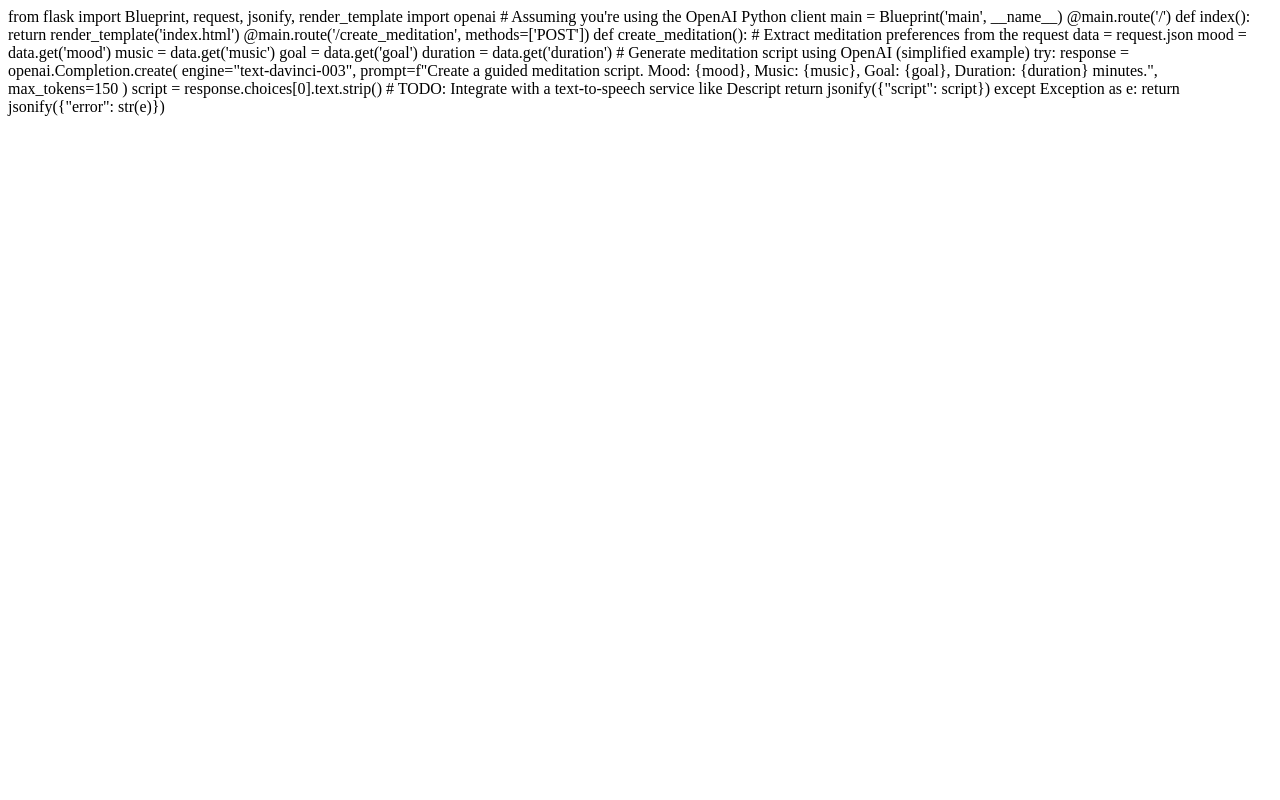
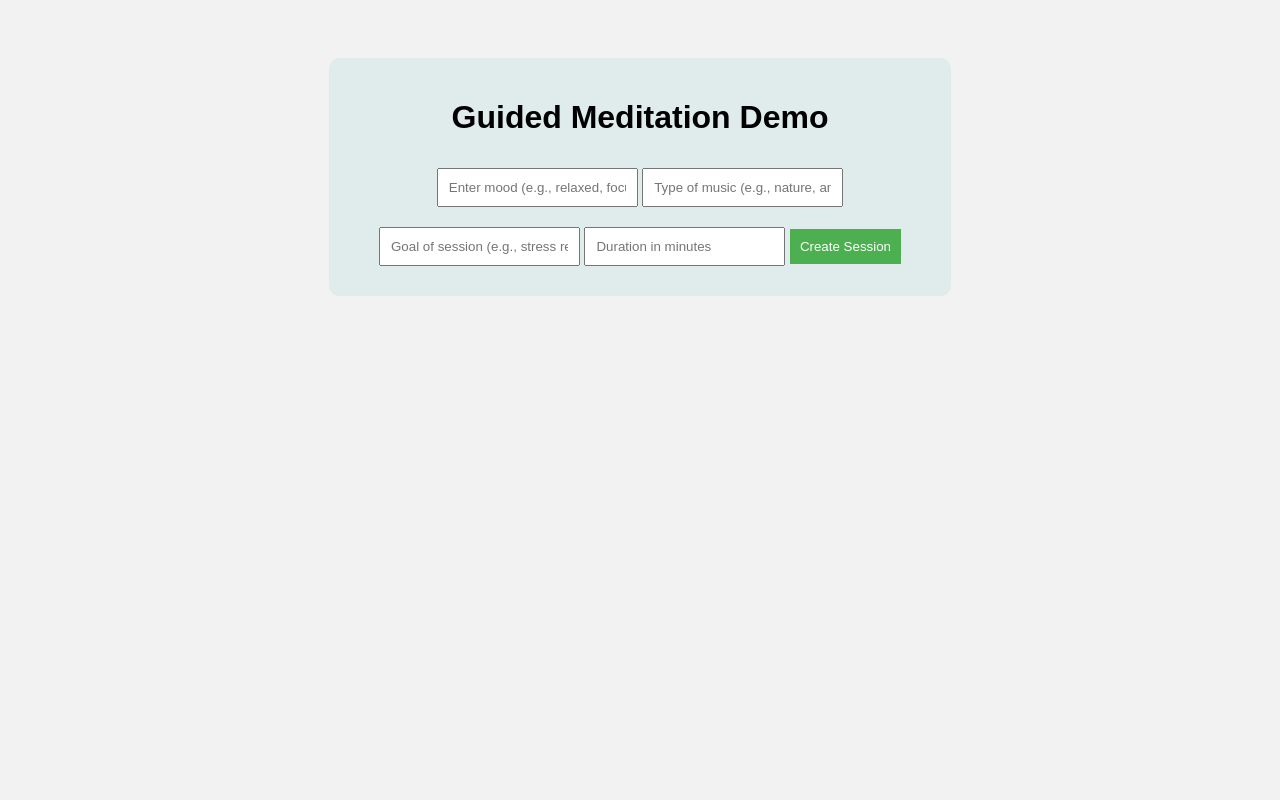
Before and after one commit to jgsavage98/chatbot-demo, a Flask app: page / in a window 1280 px wide. Run offline with Flask 2, Linux system fonts and the light colour scheme.

Commit message:
Update index.html

```diff
--- a/app/templates/index.html
+++ b/app/templates/index.html
@@ -1,32 +1,20 @@
-from flask import Blueprint, request, jsonify, render_template
-import openai  # Assuming you're using the OpenAI Python client
-
-main = Blueprint('main', __name__)
-
-@main.route('/')
-def index():
-    return render_template('index.html')
-
-@main.route('/create_meditation', methods=['POST'])
-def create_meditation():
-    # Extract meditation preferences from the request
-    data = request.json
-    mood = data.get('mood')
-    music = data.get('music')
-    goal = data.get('goal')
-    duration = data.get('duration')
-
-    # Generate meditation script using OpenAI (simplified example)
-    try:
-        response = openai.Completion.create(
-            engine="text-davinci-003",
-            prompt=f"Create a guided meditation script. Mood: {mood}, Music: {music}, Goal: {goal}, Duration: {duration} minutes.",
-            max_tokens=150
-        )
-        script = response.choices[0].text.strip()
-
-        # TODO: Integrate with a text-to-speech service like Descript
-
-        return jsonify({"script": script})
-    except Exception as e:
-        return jsonify({"error": str(e)})
+<!DOCTYPE html>
+<html lang="en">
+<head>
+    <meta charset="UTF-8">
+    <meta name="viewport" content="width=device-width, initial-scale=1.0">
+    <title>Guided Meditation Demo</title>
+    <link rel="stylesheet" href="style.css">
+</head>
+<body>
+    <div class="container">
+        <h1>Guided Meditation Demo</h1>
+        <input type="text" id="mood" placeholder="Enter mood (e.g., relaxed, focused)">
+        <input type="text" id="music" placeholder="Type of music (e.g., nature, ambient)">
+        <input type="text" id="goal" placeholder="Goal of session (e.g., stress relief)">
+        <input type="number" id="duration" placeholder="Duration in minutes">
+        <button onclick="createSession()">Create Session</button>
+    </div>
+    <script src="script.js"></script>
+</body>
+</html>
```
